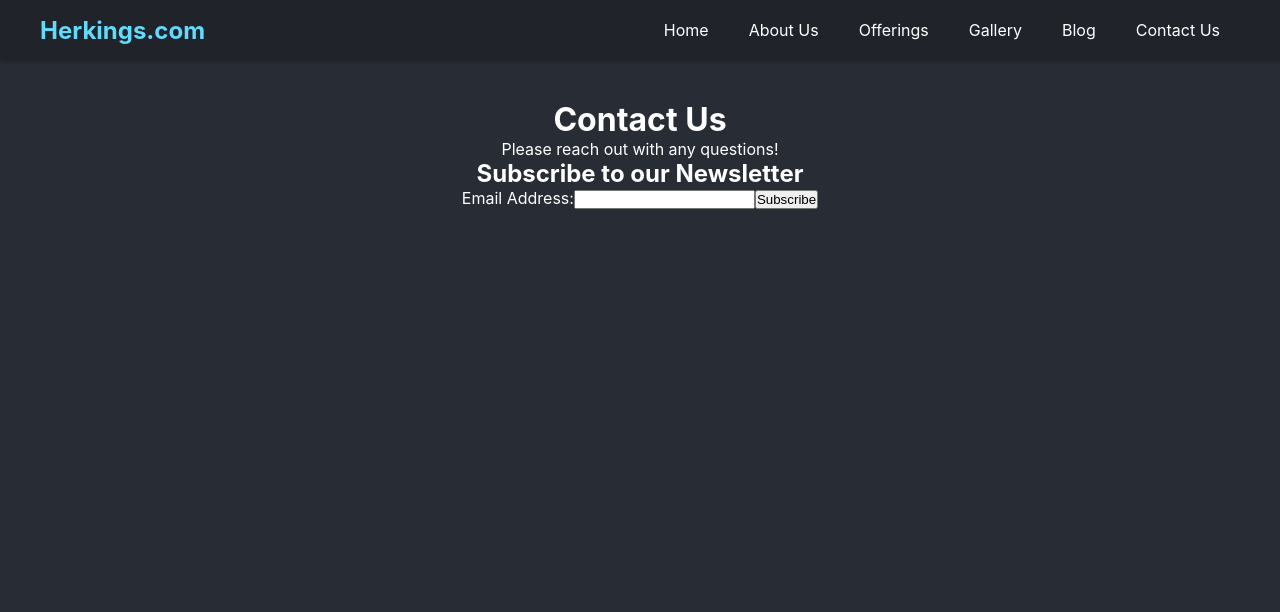
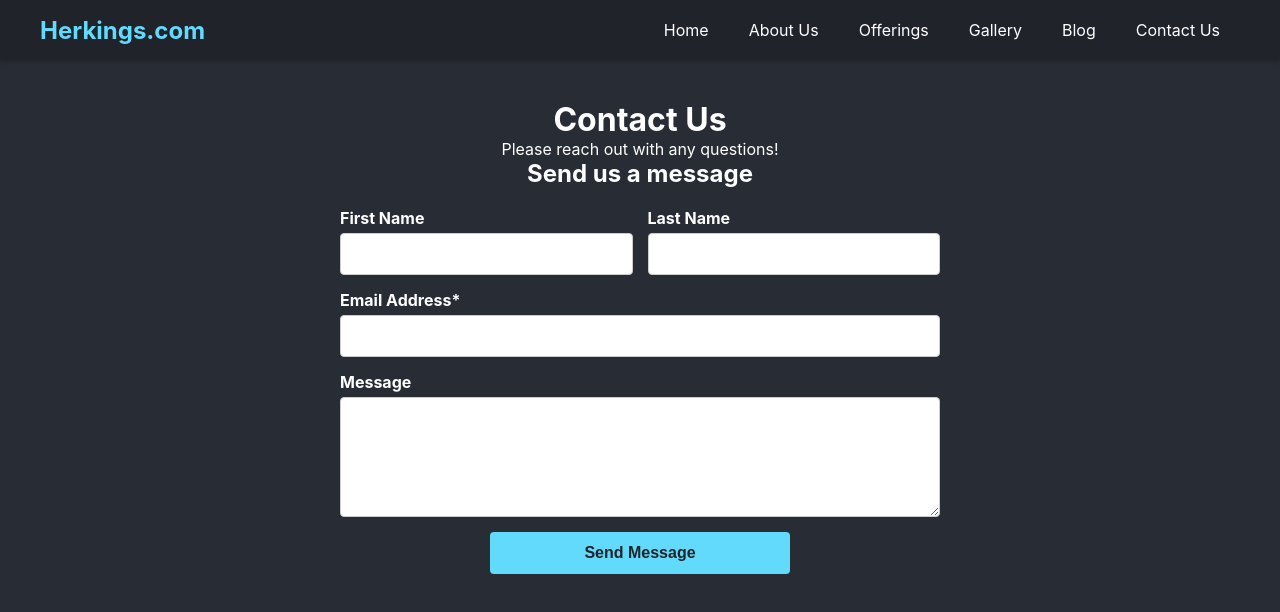
Before and after one commit to rgreyesph/herkings-website, a React (Vite) app: page /contact in a window 1280 px wide. Shown: the top 612 px of the page. Built offline with nearby package versions, Linux system fonts and the light colour scheme.

Commit message:
Update ContactPage.jsx fields

```diff
--- a/src/pages/AboutPage.jsx
+++ b/src/pages/AboutPage.jsx
@@ -6,10 +6,8 @@ function AboutPage() {
     <div>
       <h1>Welcome to Herkings.com!</h1>
       <p>This is the about us page.</p>
-      <p>HERKINGS CORPORATION is a member of Powerhaus Industrial Sales And Services, Inc., established in 2003, with the aim of providing parts and equipment sales, maintenance services and latest technology solutions to the power, energy and heavy industries in the Philippines.
-      We are HERKINGS CORPORATION is a member of Powerhaus Industrial Sales And Services, Inc., established in 2003, with the aim of providing parts and equipment sales, maintenance services and latest technology solutions to the power, energy and heavy industries in the Philippines.
-      We are authorized or exclusive Philippine distributor of some of the world's leading engineering companies in the Power Industry. or exclusive Philippine distributor of some of the world's leading engineering companies in the Power Industry.
-      </p>
+      <p>HERKINGS CORPORATION is a member of Powerhaus Industrial Sales And Services, Inc., established in 2003, with the aim of providing parts and equipment sales, maintenance services and latest technology solutions to the power, energy and heavy industries in the Philippines.</p>
+      <p>We are authorized or exclusive Philippine distributor of some of the world's leading engineering companies in the Power Industry. or exclusive Philippine distributor of some of the world's leading engineering companies in the Power Industry.</p>
     </div>
   );
 }
--- a/src/pages/ContactPage.jsx
+++ b/src/pages/ContactPage.jsx
@@ -1,24 +1,161 @@
-import React from 'react';
+import React, { useState } from 'react';
+
+// Simple styling for the form layout
+const styles = {
+  form: {
+    display: 'grid',
+    gridTemplateColumns: '1fr', // Single column on small screens
+    gap: '15px',
+    maxWidth: '600px',
+    margin: '20px auto',
+    textAlign: 'left',
+  },
+  // On wider screens, use two columns
+  '@media (min-width: 600px)': {
+    form: {
+      gridTemplateColumns: '1fr 1fr',
+    }
+  },
+  formField: {
+    display: 'flex',
+    flexDirection: 'column',
+  },
+  fullWidth: {
+    gridColumn: '1 / -1', // Makes an element span the full width
+  },
+  label: {
+    marginBottom: '5px',
+    fontWeight: 'bold',
+  },
+  input: {
+    padding: '10px',
+    borderRadius: '4px',
+    border: '1px solid #ccc',
+    fontSize: '16px',
+    fontFamily: 'inherit',
+  },
+  textarea: {
+    padding: '10px',
+    borderRadius: '4px',
+    border: '1px solid #ccc',
+    fontSize: '16px',
+    fontFamily: 'inherit',
+    minHeight: '120px',
+  },
+  button: {
+    padding: '12px 20px',
+    border: 'none',
+    borderRadius: '4px',
+    backgroundColor: '#61dafb',
+    color: '#20232a',
+    cursor: 'pointer',
+    fontWeight: 'bold',
+    fontSize: '16px',
+    gridColumn: '1 / -1', // Span full width
+    justifySelf: 'center',
+    width: '50%',
+  },
+  message: {
+    marginTop: '15px',
+    fontWeight: 'bold',
+    textAlign: 'center',
+  },
+  success: {
+    color: '#7CFC00',
+  },
+  error: {
+    color: '#FF474C',
+  }
+};
 
 function ContactPage() {
-  // NOTE: This form does not do anything yet.
-  // We need a backend service to collect submissions, which is our next big step!
-  const handleSubmit = (event) => {
-    event.preventDefault(); // Prevents the page from reloading
-    alert('Thank you for subscribing! (Functionality coming soon)');
+  const initialFormData = {
+    email: '',
+    firstName: '',
+    lastName: '',
+    mobilePhone: '',
+    company: '',
+    jobTitle: '',
+    message: '', // Added message field
   };
+
+  const [formData, setFormData] = useState(initialFormData);
+  const [status, setStatus] = useState('idle');
+  const [message, setMessage] = useState('');
+
+  const handleChange = (e) => {
+    const { name, value } = e.target;
+    setFormData(prevData => ({
+      ...prevData,
+      [name]: value,
+    }));
+  };
+
+  const handleSubmit = async (event) => {
+    event.preventDefault();
+    setStatus('submitting');
+    setMessage('');
+
+    const apiEndpoint = 'https://YOUR_API_ENDPOINT_URL_HERE/';
+
+    try {
+      const response = await fetch(apiEndpoint, {
+        method: 'POST',
+        headers: { 'Content-Type': 'application/json' },
+        body: JSON.stringify(formData),
+      });
+
+      if (!response.ok) throw new Error('Network response was not ok.');
+
+      setStatus('success');
+      setMessage('Thank you for your message!');
+      setFormData(initialFormData);
+    } catch (error) {
+      console.error('There was an error!', error);
+      setStatus('error');
+      setMessage('Something went wrong. Please try again.');
+    }
+  };
+
+  const isWideScreen = window.innerWidth >= 600;
+  const formStyles = isWideScreen ? {...styles.form, ...styles['@media (min-width: 600px)'].form} : styles.form;
 
   return (
     <div>
       <h1>Contact Us</h1>
       <p>Please reach out with any questions!</p>
+      <h2>Send us a message</h2>
+      <form onSubmit={handleSubmit} style={formStyles}>
+        <div style={styles.formField}>
+          <label htmlFor="firstName" style={styles.label}>First Name</label>
+          <input type="text" id="firstName" name="firstName" value={formData.firstName} onChange={handleChange} style={styles.input} />
+        </div>
 
-      <h2>Subscribe to our Newsletter</h2>
-      <form onSubmit={handleSubmit}>
-        <label htmlFor="email">Email Address:</label>
-        <input type="email" id="email" name="email" required />
-        <button type="submit">Subscribe</button>
+        <div style={styles.formField}>
+          <label htmlFor="lastName" style={styles.label}>Last Name</label>
+          <input type="text" id="lastName" name="lastName" value={formData.lastName} onChange={handleChange} style={styles.input} />
+        </div>
+
+        <div style={{...styles.formField, ...styles.fullWidth}}>
+          <label htmlFor="email" style={styles.label}>Email Address*</label>
+          <input type="email" id="email" name="email" value={formData.email} onChange={handleChange} required style={styles.input} />
+        </div>
+
+        <div style={{...styles.formField, ...styles.fullWidth}}>
+          <label htmlFor="message" style={styles.label}>Message</label>
+          <textarea id="message" name="message" value={formData.message} onChange={handleChange} style={styles.textarea}></textarea>
+        </div>
+
+        <button type="submit" disabled={status === 'submitting'} style={styles.button}>
+          {status === 'submitting' ? 'Submitting...' : 'Send Message'}
+        </button>
       </form>
+
+      {message && (
+        <p style={{...styles.message, ...(status === 'success' ? styles.success : styles.error)}}>
+          {message}
+        </p>
+      )}
     </div>
   );
 }
```
